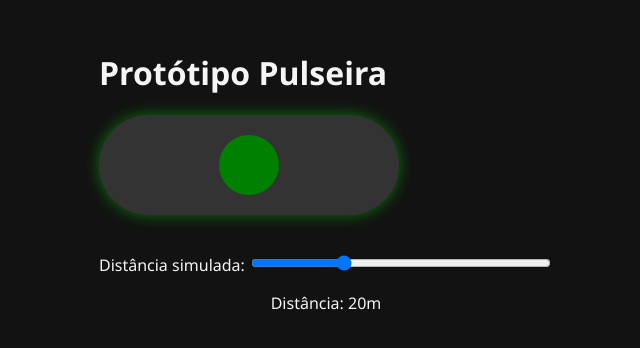
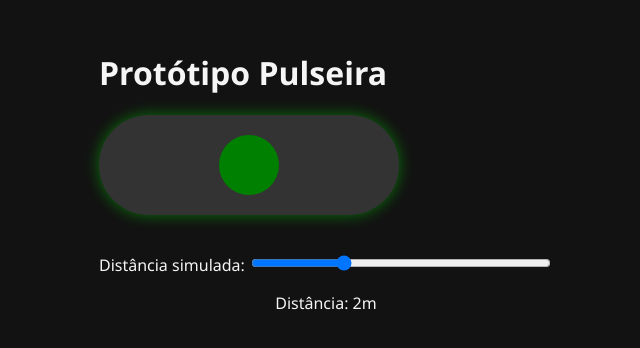
Before and after one commit to josiqueli/pulseira, a plain HTML site: page index.html in a window 1280 px wide. Shown: the part 220-568 px from the top of the page, 314-954 px from the left. Drawn offline with Linux system fonts and the light colour scheme.

Commit message:
Update index.html

```diff
--- a/index.html
+++ b/index.html
@@ -19,7 +19,7 @@
   <div class="controles">
     <label for="distancia">Distância simulada:</label>
     <input type="range" id="distancia" min="0" max="10" value="3" />
-    <p id="status">Distância: 20m</p>
+    <p id="status">Distância: 2m</p>
   </div>
 
   <script src="script.js"></script>
```
